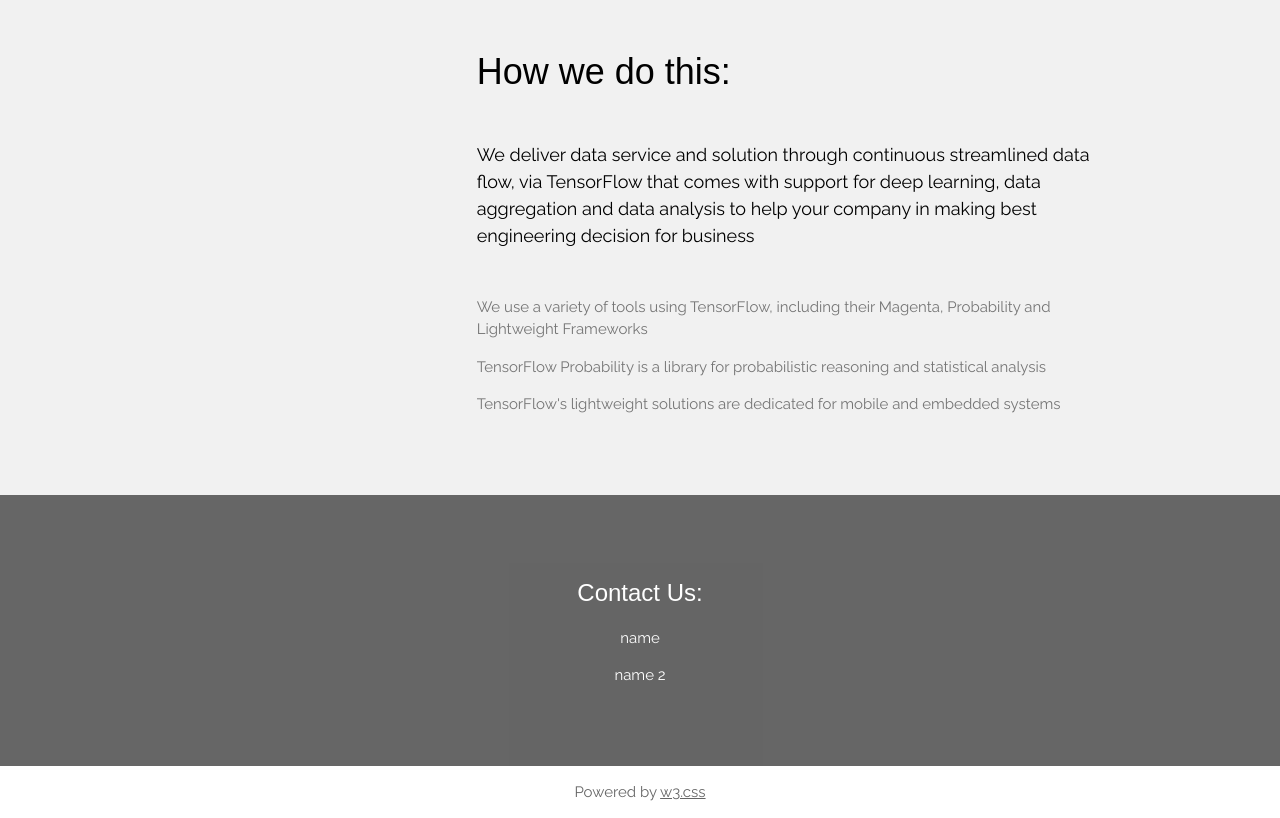
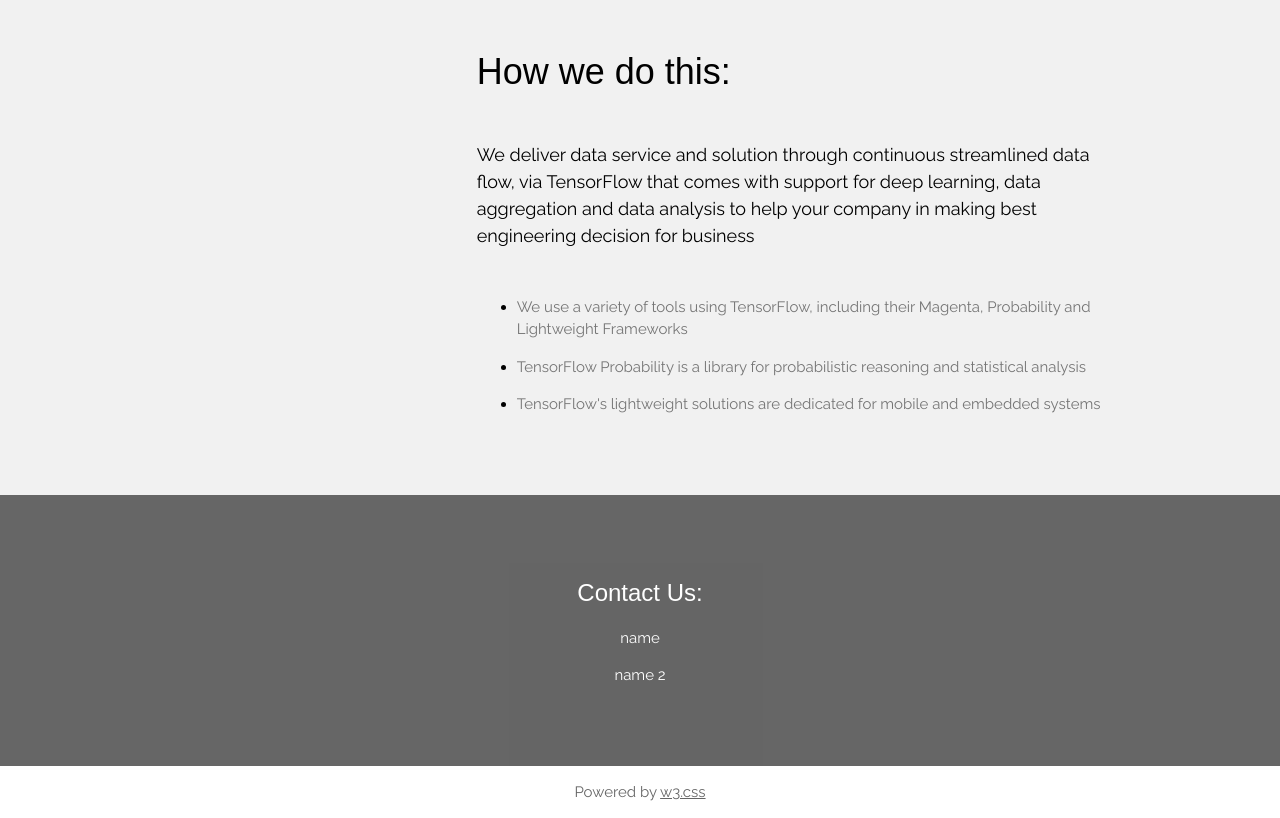
Before and after one commit to roaibot/roaibot.github.io, a plain HTML site: page index.html in a window 1280 px wide. Shown: the part 962-1780 px from the top of the page. Drawn offline with nearby package versions, Linux system fonts and the light colour scheme.

Commit message:
Update index.html

```diff
--- a/index.html
+++ b/index.html
@@ -99,11 +99,14 @@
                   via TensorFlow that comes with support for deep learning, data aggregation and data analysis
                   to help your company in making best engineering decision for business</h5>
 
-              <p class="w3-text-grey">We use a variety of tools using TensorFlow, including their Magenta, Probability and
-                Lightweight Frameworks</p>
-              <p class="w3-text-grey">TensorFlow Probability is a library for probabilistic reasoning and statistical analysis
-                </p>
-              <p class="w3-text-grey">TensorFlow's lightweight solutions are dedicated for mobile and embedded systems</p>
+                <ul style="list-style-type:disc">
+                  <li><p class="w3-text-grey">We use a variety of tools using TensorFlow, including their Magenta, Probability and
+                Lightweight Frameworks</p></li>
+                  <li><p class="w3-text-grey">TensorFlow Probability is a library for probabilistic reasoning and statistical analysis
+                </p></li>
+                  <li><p class="w3-text-grey">TensorFlow's lightweight solutions are dedicated for mobile and embedded systems</p></li>
+                </ul>
+
 
             </div>
           </div>
```
